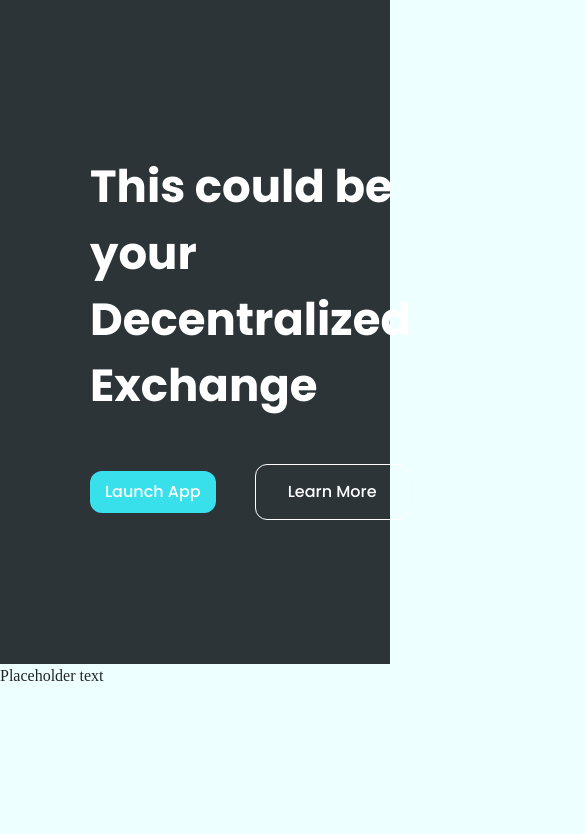
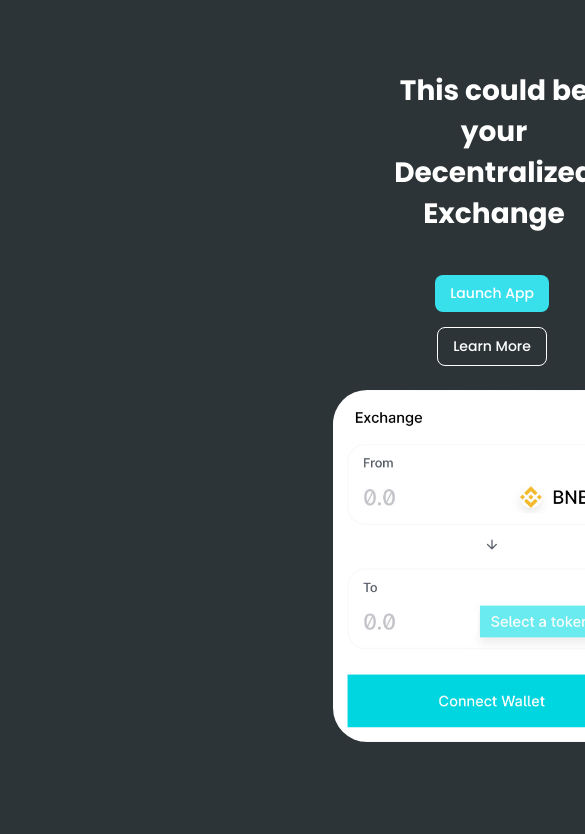
Before and after one commit to WZDMATL/wzdmatl.github.io, a plain HTML site: page index.html in a window 390 px wide. Shown: the part 90-924 px from the top of the page, 585 px wide, since content can reach past the window. Drawn offline with nearby package versions, Linux system fonts and the light colour scheme.

Commit message:
Testing sections
hero and footer

```diff
--- a/index.html
+++ b/index.html
@@ -166,47 +166,30 @@
             background-color: transparent;
         }
         @media (max-width: 385px) {
-            span.logo-title {
-                font-size: 9px;
-            }
+        span.logo-title {
+            font-size: 9px;
+        }
         }
 
         /* HERO STYLING */
+        h1 {
+            margin-top: 20px;
+            margin-bottom: 10px;
+            font-family: Poppins, sans-serif;
+            font-size: 38px;
+            line-height: 44px;
+            font-weight: 400;
+            margin: 0.67em 0;
+        }
         .hero {
-            padding-top: 5rem;
+            padding-top: 7.5rem;
+            padding-bottom: 5rem;
             min-height: 20vh;
-            padding: 10vh 42px 10vh 78px;
             background-color: #2c3437;
-            color: #2c3437;
-        }
-        .container {
-            display: block;
-            max-width: 1247px;
-            margin-right: auto;
-            margin-left: auto;
-                padding-top: 10rem;
-        }
-        .flexbox {
-            display: -webkit-box;
-            display: -webkit-flex;
-            display: -ms-flexbox;
-            display: flex;
-            -webkit-box-pack: justify;
-            -webkit-justify-content: space-between;
-            -ms-flex-pack: justify;
-            justify-content: space-between;
-            -webkit-box-align: center;
-            -webkit-align-items: center;
-            -ms-flex-align: center;
-            align-items: center;
-        }
-        .left-block {
-            min-width: 400px;
-            margin-right: 100px;
-            margin-bottom: 60px;
+            color: var(--secondary-color);
         }
         .hero-heading {
-            margin-top: 0px;
+            margin: 0px;
             margin-bottom: 45px;
             font-family: Poppins, sans-serif;
             color: #fff;
@@ -214,11 +197,30 @@
             line-height: 147%;
             font-weight: 700;
         }
+        .container {
+            display: block;
+            max-width: 1247px;
+            margin-right: auto;
+            margin-left: auto;
+        }
+        .flexbox {
+            display: flex;
+            justify-content: space-between;
+            align-items: center;
+        }
+        .left-block {
+            /*min-width: 545px;*/
+            margin-right: 100px;
+            margin-bottom: 54px;
+        }
+        .right-block {
+            position: relative;
+            margin-bottom: 70px;
+        }
         .button {
             padding: 15px 32px;
             border-radius: 12px;
             background-color: #fff;
-            -webkit-transition: all 200ms ease;
             transition: all 200ms ease;
             font-family: Poppins, sans-serif;
             color: #2c3437;
@@ -249,6 +251,189 @@
             font-size: 16px;
             font-weight: 500;
         }
+        img {
+            vertical-align: middle;
+            /*max-width: 100%;*/
+            display: inline-block;
+            border: 1px solid transparent;
+            border-radius: 35px;
+        }
+        .image-3{
+            margin: 0px 5px 0px 0px;
+        }
+        .image-7 {
+            position: absolute;
+            left: auto;
+            top: 9%;
+            right: -13%;
+            bottom: auto;
+            max-width: 80%;
+        }
+        .image-8 {
+            position: absolute;
+            left: -13%;
+            top: auto;
+            right: auto;
+            bottom: 35%;
+            max-width: 80%;
+        }
+      @media screen and (max-width: 991px) {
+        .hero {
+            padding: 170px 903px 120px 46px;
+        }
+        .hero-heading {
+            font-size: 40px;
+        }
+        .right-block {
+            margin-left: -60px;
+        }
+        .image-3 {
+            margin: 0px 5px 0px 59px;
+        }
+        .button {
+            padding: 10px 18px;
+            font-size: 14px;
+        }
+        .ghost-button {
+            margin-left: 35px;
+            padding: 10px 18px;
+            font-size: 14px;
+        }
+        }
+        @media screen and (max-width: 767px) {
+        .hero {
+            padding-top: 30px;
+            padding-bottom: 50px;
+            padding-left: 40px;
+        }
+        .hero-heading {
+            text-align: center;
+            margin: 0px;
+            font-size: 35px;
+            margin-bottom: 20px;
+        }
+        .div-block-6 {
+            margin: 20px -50px 0px -54px;
+        }
+        .flexbox.hero-flexbox {
+            margin-bottom: -30px;
+            flex-direction: column;
+            justify-content: space-between;
+            align-items: center;
+            margin-left: 442px;
+            margin-top: 125px;
+        }
+        .left-block {
+            position: relative;
+            display: flex;
+            margin-right: 0px;
+            margin-bottom: 23px;
+            flex-direction: column;
+            align-items: center;
+            align-self: center;
+        }
+        .right-block {
+            max-width: 330px;
+            margin-bottom: 26px;
+            margin-left: 0px;
+            align-self: center;
+        }
+        .button {
+            padding: 8px 15px;
+            border-radius: 8px;
+        }
+        .ghost-button {
+            margin-left: 22px;
+            padding: 8px 15px;
+            border-radius: 8px;
+        }
+        .image-3 {
+            margin: 0px 5px 0px 0px;
+        }
+        }
+        @media screen and (max-width: 479px) {
+        .hero {
+            display: block;
+            padding-top: 35px;
+            padding-bottom: 66px;
+        }
+        .hero-heading {
+            font-size: 28px;
+        }
+        .flexbox.hero-flexbox {
+            margin-bottom: 0px;
+        }
+        .div-block-6 {
+            display: flex;
+            flex-direction: column;
+            align-items: center;
+        }
+        .button {
+            margin-bottom: 15px;
+            padding-top: 8px;
+            padding-bottom: 8px;
+        }
+        .ghost-button {
+            margin-left: 0px;
+            padding-top: 8px;
+            padding-bottom: 8px;
+        }
+        }
+
+
+        /* FOOTER STYLING */
+        h5 {
+            line-height: 44px;
+            font-weight: 400;
+        }
+        .footer-bottom {
+            display: flex;
+            margin-top: 92px;
+            justify-content: center;
+            align-items: center;
+            border-bottom: 1px solid hsla(0, 0%, 100%, 0.1);
+        }
+        .footer-wrapper {
+            display: flex;
+            justify-content: center;
+            align-items: center;
+        }
+        .heading-5 {
+            margin-top: 0px;
+            margin-bottom: 0px;
+            margin-left: 5px;
+            padding-top: 10px;
+            padding-bottom: 10px;
+            color: #fff;
+            font-size: 16px;
+        }
+        @media screen and (max-width: 991px) {
+        .footer-bottom {
+            flex-direction: column;
+        }
+        }
+        @media screen and (max-width: 767px) {
+        .footer-bottom {
+            margin-top: 40px;
+            flex-wrap: wrap;
+        }
+        .right-block {
+            max-width: 330px;
+            /*margin-bottom: 26px;*/
+            margin-left: 0px;
+            align-self: center;
+        }
+        }
+        @media screen and (max-width: 479px) {
+        .footer-bottom {
+            flex-direction: column;
+            text-align: center;
+        }
+        .footer-wrapper {
+            justify-content: flex-start;
+            flex-wrap: wrap;
+        }
+        }
     </style>
 </head>
 <body>
@@ -256,7 +441,7 @@
 
       <nav class="navbar navbar-expand-lg">
         <div class="container-fluid">
-            <a class="navbar-brand" href="https://www.wzdmatl.github.com/dex">
+            <a class="navbar-brand" href="http://www.wzdmatl.github.com/dex">
                 <img src="src/images/logo-light64.png" class="logo d-none d-md-block" alt="WZDM DEX Template">
                 <img src="src/images/logo-light64.png" class="logo d-block d-md-none" alt="WZDM DEX Template">
                 <!-- <span class="logo-title">WZDM Blockchain Templates</span> -->
@@ -270,7 +455,7 @@
                     <a class="nav-link active" aria-current="page" href="#" title="Homepage">Home</a>
                     </li>
                     <li class="nav-item">
-                    <a class="nav-link" href="https://www.wzdmatl.github.com/dex" title="DEX">DEX</a>
+                    <a class="nav-link" href="http://www.wzdmatl.github.com/dex" title="DEX">DEX</a>
                     </li>
                     <li class="nav-item">
                     <a class="nav-link" href="project/about.html" title="Exclusive Content for NFT Holders">Exclusive Content</a>
@@ -282,7 +467,7 @@
                     <a class="nav-link" href="https://calendly.com/wzdm/session" title="Contact Amethyst">Contact</a>
                     </li>
                     <li class="nav-item">
-                        <a class="nav-link launch-link" href="https://wzdmatl.github.com/dex" target="_blank"
+                        <a class="nav-link launch-link" href="http://wzdmatl.github.com/dex" target="_blank"
                         >Launch App
                         </a>
                     </li>
@@ -307,7 +492,9 @@
                         </div>
                     </div>
                     <div class="right-block">
-
+                        <img src="src/images/dex-light-cropped.jpg" loading="eager" width="320px" height="auto" alt="" class="image-3">
+                        <!-- <img src="src/images/about-dex.png" loading="lazy" data-w-id="dc412507-998c-00fe-fced-b3aa54cf4ecb" style="opacity: 1; transform: translate3d(0px, 0px, 0px) scale3d(1, 1, 1) rotateX(0deg) rotateY(0deg) rotateZ(0deg) skew(0deg, 0deg); transform-style: preserve-3d;" alt="" class="image-7">
+                        <img src="src/images/about-dex2.png" loading="lazy" style="opacity: 1; transform: translate3d(0px, 0px, 0px) scale3d(1, 1, 1) rotateX(0deg) rotateY(0deg) rotateZ(0deg) skew(0deg, 0deg); transform-style: preserve-3d;" data-w-id="6c0ca79c-6f56-454a-a394-807aaef2fc9a" alt="" class="image-8"> -->
                     </div>
                 </div>
             </div>
@@ -357,7 +544,16 @@
         <br />
     </section>
 
-
+    <footer>
+        <div class="footer-bottom">
+          <div class="footer-wrapper">
+            <div class="div-block-2"><img src="images/love_icon.svg" loading="lazy" alt="" class="image-5"></div>
+            <h5 class="heading-5">© Made by
+                <a href="https://1hive.gitbook.io/1hive/community/swarms/buzz" target="_blank" class="link"> WZDM Management Agency, LLC </a>
+            </h5>
+          </div>
+        </div>
+    </footer>
 
     <script
       src="https://cdn.jsdelivr.net/npm/bootstrap@5.0.1/dist/js/bootstrap.bundle.min.js"
```
Also changed, not shown: src/images/about-dex.png (added), src/images/about-dex2.png (added), src/images/dex-dark-cropped.jpg (added), src/images/dex-dark.jpg (added), src/images/dex-light-cropped.jpg (added), src/images/dex-light.jpg (added).
